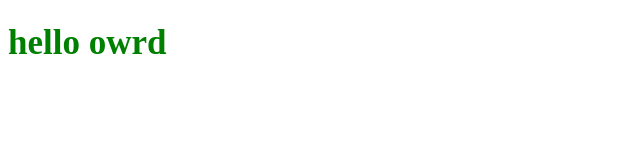
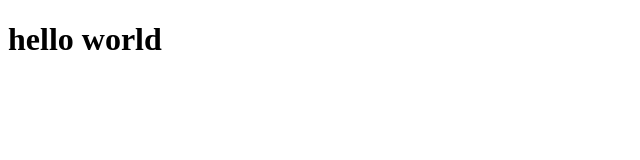
Before and after one commit to nanGuoMM/frontend-practice, a plain HTML site: page day06/index.html in a window 1280 px wide. Shown: the whole page, without its empty margins (0-640 px from the left). Drawn offline with Linux system fonts and the light colour scheme; files that its build step writes are made by us from their sources.

Commit message:
2024-12-17

```diff
--- a/day06/index.html
+++ b/day06/index.html
@@ -1,14 +1,12 @@
 <!doctype html>
 <html lang="zh-CN">
-
   <head>
     <meta charset="UTF-8" />
+    <meta name="viewport" content="width=device-width, initial-scale=1.0" />
     <title>nanguo</title>
-  <link rel="stylesheet" href="internal-style.css" />
   </head>
 
   <body>
-  <h1>hello owrd</h1>
+    <h1>hello world</h1>
   </body>
-
 </html>
```
Lines whose indentation alone changed are shown as unchanged.
